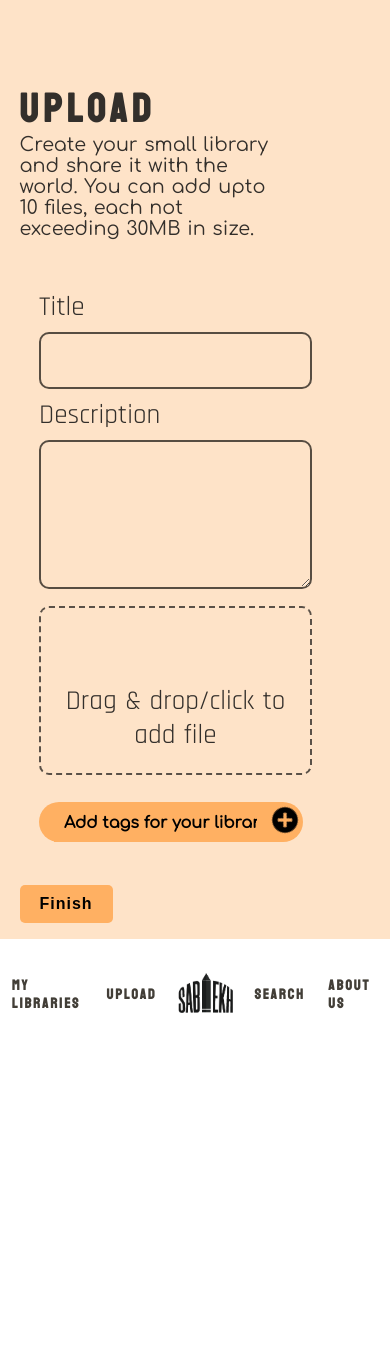
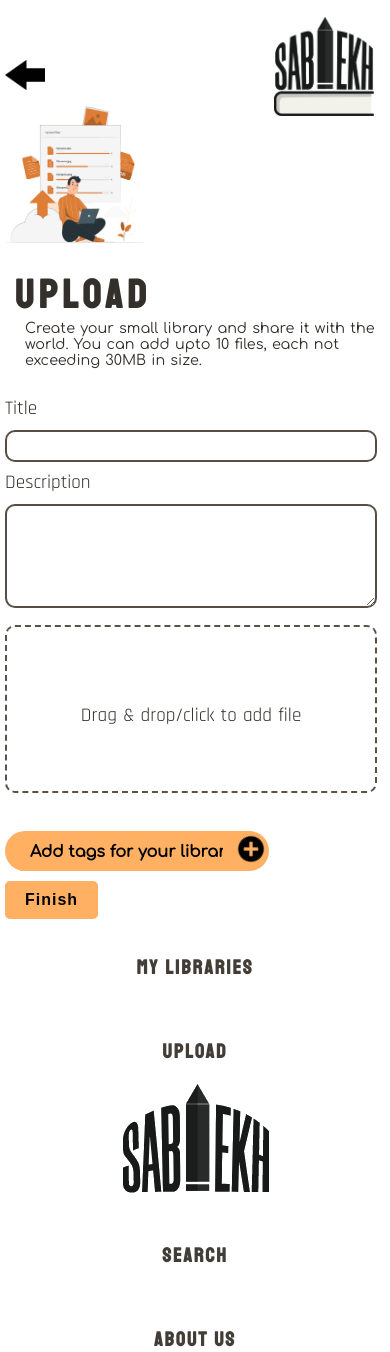
Before and after one commit to surajbeston/sablekh, a Nuxt app in the folder sablekh_front/: page /upload in a window 390 px wide. Before the commit the page ends 1049 px from the top, so only its background shows below. Built offline with nearby package versions, Linux system fonts and the light colour scheme.

Commit message:
some-fixed

```diff
--- a/sablekh_front/components/Footer.vue
+++ b/sablekh_front/components/Footer.vue
@@ -77,15 +77,20 @@
 
     @media screen and (max-width: 500px){
        .footer{
-            height: 110px;
+            height: 400px;
+       }
+       .foot-link {
+           margin-top: 5vh;
+           margin-bottom: 2vh;
+           font-size: 20px;
+        font-weight: bold;
+       }
+       .footer-wrapper1 {
+           flex-direction: column;
        }
        #main-img{
            height: 40%;
        }
-        .foot-link{
-            font-size: 90%;
-            font-weight: bold;
-        }
     }
 
 </style>
--- a/sablekh_front/components/Login.vue
+++ b/sablekh_front/components/Login.vue
@@ -41,7 +41,7 @@ export default {
 
   data() {
     return {
-      server_address: "http://164.90.217.64",
+      server_address: "https://42283b29070f.ngrok.io",
       email: "",
       password: "",
       remember: false,
--- a/sablekh_front/components/Register.vue
+++ b/sablekh_front/components/Register.vue
@@ -40,7 +40,7 @@ export default {
 
   data() {
     return {
-        server_address: "http://164.90.217.64",
+        server_address: "https://42283b29070f.ngrok.io",
         email: "",
         password1: "",
         password2: "",
--- a/sablekh_front/components/Search.vue
+++ b/sablekh_front/components/Search.vue
@@ -32,8 +32,8 @@
                         <span>{{tag}}</span>
                         <img src="@/assets/cancel.png" alt="loading image" :id="tag" @click="cancel_button">
                     </div>
+                    <input  type="text" v-model="current_tag" id="current-tag" @input="current_tag_changed" placeholder="Add tags here">
                 </div>
-                <input  type="text" v-model="current_tag" id="current-tag" @input="current_tag_changed" placeholder="Add tags here">
             </div>
             <div v-show="show_suggessions" class="input-options">
                 <span :key="option.item" v-for="option in avialable_tags" @click="options_clicked">
@@ -69,7 +69,7 @@ export default {
 
     data() {
         return {
-            server_address: "http://164.90.217.64",
+            server_address: "https://42283b29070f.ngrok.io",
             show_suggessions: false,
             off_width: 0,
             current_tag: "",
@@ -149,11 +149,11 @@ export default {
     },
 
     computed: {
-        dynamic_padding() {
-            return {
-                paddingLeft: `${this.off_width + 10}px`
-            }
-        },
+        // dynamic_padding() {
+        //     return {
+        //         paddingLeft: `${this.off_width + 10}px`
+        //     }
+        // },
         get_link() {
             if (process.browser) {
                 return window.localStorage.getItem("token") ? true : false;
@@ -230,32 +230,34 @@ export default {
         display: flex;
         justify-content: center;
     }
-    .search14 > input {
-        max-width: 100%;
+    .all-tags {
+        min-width: 10px;
+        background-color: white;
+        /* border-radius: 10px; */
+        display: grid;
+        grid-template-columns: auto auto auto auto;
+        margin: 0 1vw;
+    }
+    .all-tags > input {
+        min-width: 30vw;
         font-size: 20px;
         padding: 10px 20px;
         border: none;
-        border-radius: 0 10px 10px 0 ;
         outline: none;
     }
-    .all-tags {
-        min-width: 10px;
-        background-color: white;
-        border-radius: 10px 0 0 10px;
-        display: grid;
-        grid-template-columns: auto auto auto auto;
-    }
     .each-tag {
+        position: relative;
         background-color: rgb(238, 177, 97);
         margin: 5px;
-        padding: 5px 20px 5px 10px;
-        border-radius: 10px;
+        padding: 5px 30px 5px 10px;
+        border-radius: 5px;
         font-size: 18px;
     }
+
     .each-tag > img {
-        position: relative;
-        left: 5px;
-        top: 2px;
+        position: absolute;
+        right: 5px;
+        top: 7px;
         width: 16px;
     }
     .input-options {
@@ -328,10 +330,42 @@ export default {
         .search151-each {
             width: 90vw;
         }
+        .all-tags {
+            grid-template-columns: auto auto auto;
+        }
     }
-    @media screen and (max-width: 500px) {
+    @media screen and (max-width: 900px) {
+        .all-tags {
+            grid-template-columns: auto auto;
+        }
+          .input-options {
+              width: 300px;
+          }
+    }
+    @media screen and (max-width: 600px) {
+        .search-wrapper1 {
+            padding-top: 70px;
+        }
+        .input-options {
+            width: 90vw;
+        }
+        .all-tags {
+            margin: 0 5vw;
+            grid-template-columns: auto;
+        }
+        .all-tags > input {
+            max-width: 80%;
+        }
         .search12 > h1 {
             font-size: 24px;
+        }
+        .search13 > input {
+            width: 90vw;
+            padding: 10px 10px;
+            font-size: 16px;
+        }
+        .search13 > a > img {
+            width: 22px;
         }
         .search151-each > img {
             width: 70px;
--- a/sablekh_front/components/Upload.vue
+++ b/sablekh_front/components/Upload.vue
@@ -2,6 +2,7 @@
     <div>
         <div class="upload-component mxw-100-mnh-100">
             <div class="upload-wrapper1" ref = "fileform" >
+                <img src="@/assets/back-arrow.png" alt="loading image" class='back-arrow'>
                 <img src="@/assets/upload/upload-top.png" alt="loading image" class="upload11" >
                 <div class="upload12" >
                     <div class = "content">
@@ -49,7 +50,7 @@
                             </div>
                         </div>
                     </div>
-                    <button class="btn" @click = "final_finish">{{finish}}</button>
+                    <button style="margin-top: 10px;" class="btn" @click = "final_finish">{{finish}}</button>
                 </div>
                 <img src="@/assets/logo1.png" alt="loading image" class="upload13">
             </div>
@@ -69,7 +70,7 @@ export default {
             description: "",
             // files: [{"name": "something.pdf", "filename": "/filenames/pdf.png", "uploadedsize": "12", "totalsize": "25"}, {"name": "something.txt", "filename": "/filenames/text.png", "uploadedsize": "12", "totalsize": "25"}],
             files: [],
-            url: "http://164.90.217.64/",
+            url: "https://42283b29070f.ngrok.io",
             library: "",
             auth_token: "",
             last_title: "",
@@ -283,7 +284,7 @@ export default {
                                     data: {"hid": this.library, "title": this.title, "description": this.description, "tags": this.tags}
                                 }).then(res => {
                                     this.finish = "Just a second"
-                                    console.log(res.data)
+                                    window.location.replace("/library/" + res.data.hid)
                                 })
                                 .catch(err => {
                                     console.log(err)
@@ -418,6 +419,14 @@ export default {
         display: flex;
         position: relative;
         width: 100%;
+    }
+    .back-arrow {
+        display: none;
+        position: absolute;
+        top: 60px;
+        left: 5px;
+        width: 40px;
+        height: 30px;
     }
     .upload11 {
         width: 25%;
@@ -727,9 +736,9 @@ export default {
         .progressbar{
             width: 47vw;
         }
-        .upload13{
+        /* .upload13{
             display: none;
-        }
+        } */
 
         .upload12{
             width: 80%;
@@ -741,17 +750,59 @@ export default {
 
 
     }
-
+/*
     @media screen and (max-width: 700px){
 
         .upload11{
             display:none;
         }
-    }
+    } */
 
     @media screen and (max-width: 700px){
-
-
+        .upload-component {
+            background-color: white;
+        }
+        .upload-wrapper1 {
+            width: 98%;
+        }
+        .back-arrow {
+            display: block;
+        }
+        .upload11 {
+            position: absolute;
+            top: 100px;
+            height: 150px;
+            width: 150px;
+            /* display: none; */
+        }
+        .head1 {
+            margin-top: 20px;
+            margin-left: 10px;
+        }
+        .upload13 {
+            width: 100px;
+        }
+        .upload12 {
+            width: 100%;
+            margin: 5px;
+            margin-top: 250px;
+        }
+        .description{
+            padding-right: 0;
+            font-size: 90%;
+            margin-left: 20px;
+            margin-bottom: 20px;
+        }
+        .input-section {
+            margin: 0;
+        }
+        .input-section > label {
+            font-size: 120%;
+        }
+        .input-box {
+            font-size: 16px;
+            padding: 5px 10px;
+        }
     }
 
 
```
Also changed, not shown: sablekh_front/assets/back-arrow.png (added).
